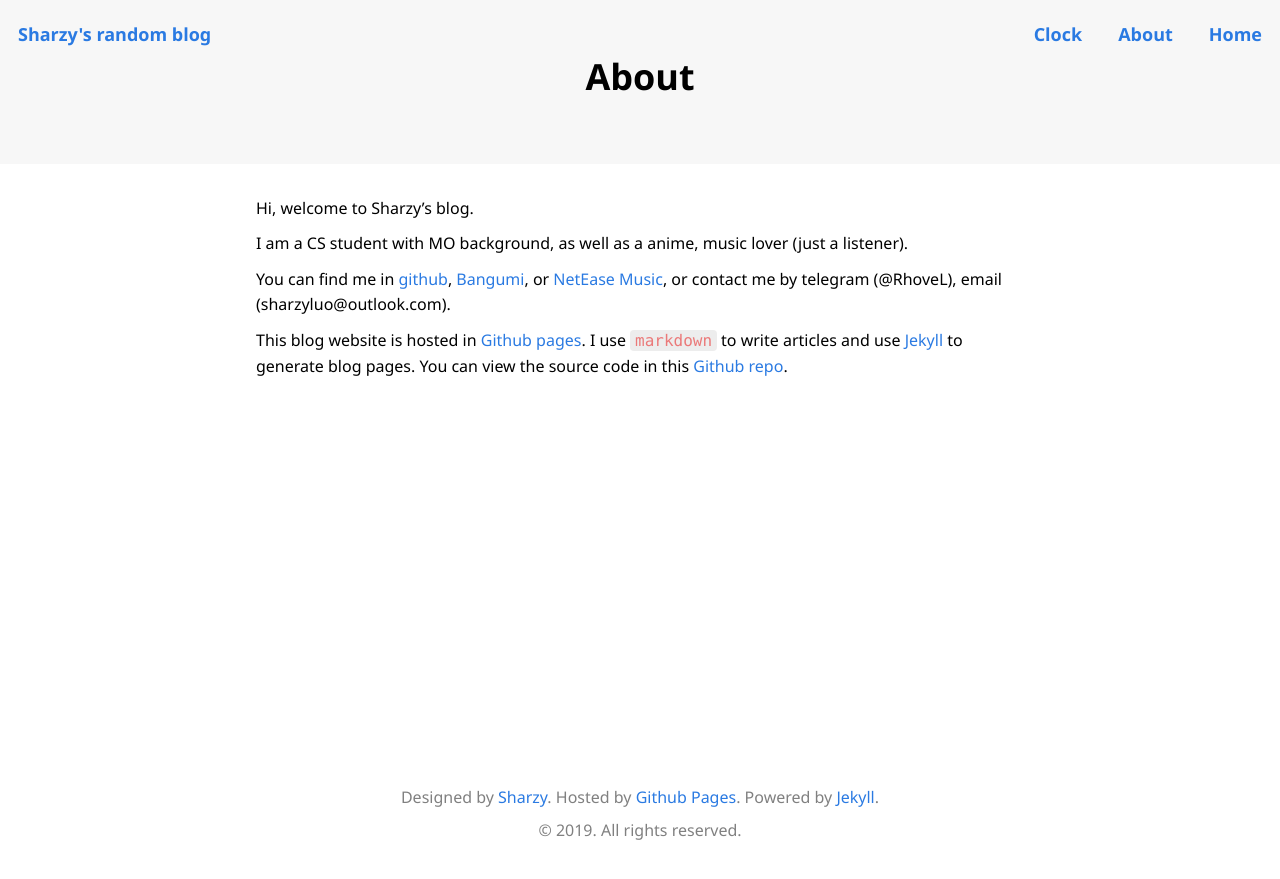
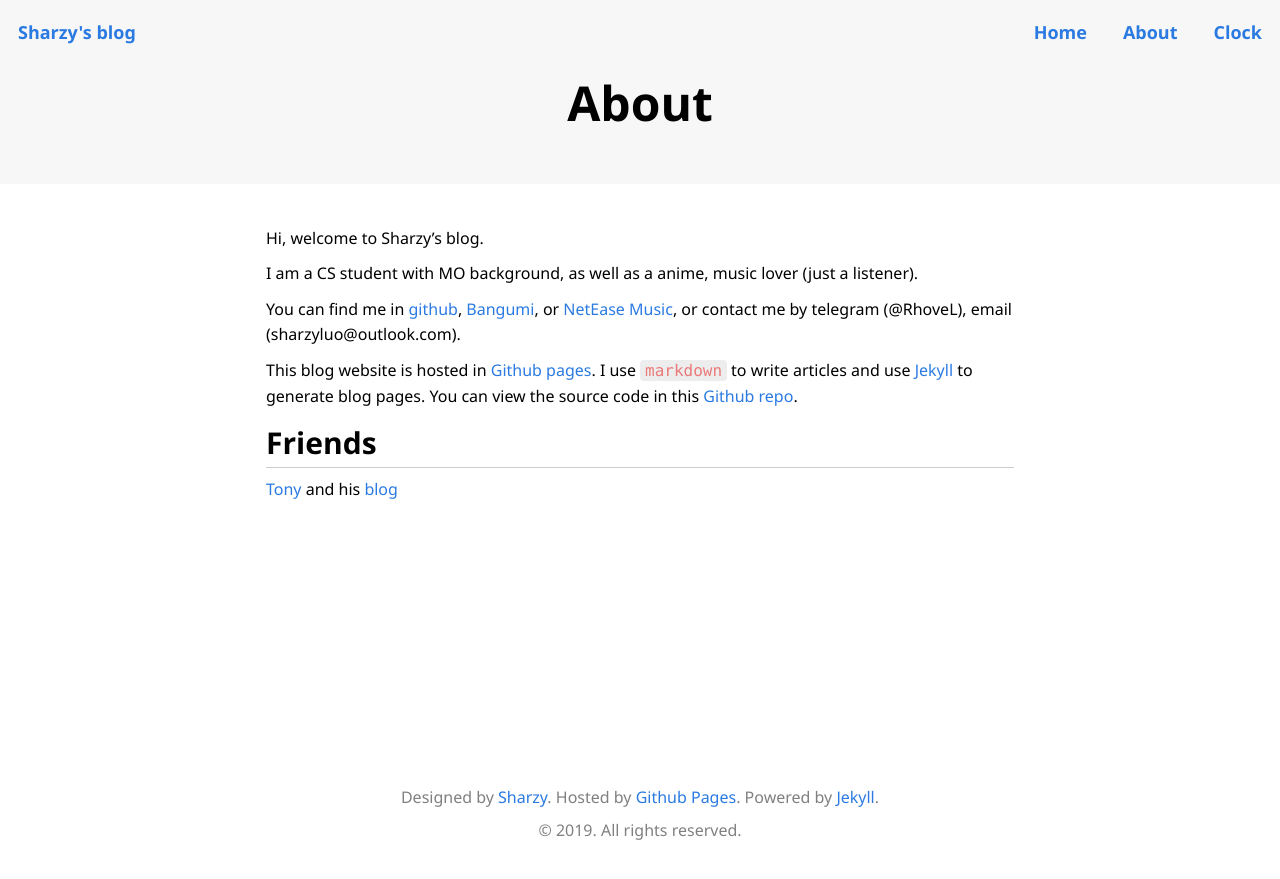
Before and after one commit to SharzyL/SharzyL.github.io, a Jekyll site: the page built from about.md, in a window 1280 px wide. Shown: the top 879 px of the page. Built offline with Jekyll 4.4.1, drawn with Linux system fonts in a browser that asks for light colours.

Commit message:
naive mobile device adaption

```diff
--- a/_includes/nav.html
+++ b/_includes/nav.html
@@ -1,15 +1,17 @@
 <div class="header">
-    <nav>
-        <a href="/" style="float: left">Sharzy's random blog</a>
+    <div role="navigation" class="nav">
+        <div style="flex: 1;">
+            <a href="/"  class="main-nav">Sharzy's blog</a>
+        </div>
         <a href="/">Home</a>
         <a href="/about">About</a>
         <a href="/clock/clock.html">Clock</a>
-    </nav>
+    </div>
     <div class="banner">
-        <h1>
+        <h1 class = "main-title">
             {{ page.title }}
         </h1>
-        <p style="font-size: .8em">
+        <p>
             {{ page.subtitle }} {{ page.date | date_to_string: "ordinal", "US" }}
         </p>
     </div>
--- a/_layouts/post.html
+++ b/_layouts/post.html
@@ -2,6 +2,6 @@
 layout: default
 ---
 
-<article class="post-text">
+<article class="main-text">
     {{ content }}
 </article>
--- a/about.md
+++ b/about.md
@@ -15,3 +15,7 @@
 This blog website is hosted in [Github pages](https://pages.github.com).
 I use `markdown` to write articles and use [Jekyll](https://jekyllrb.com) to generate blog pages.
 You can view the source code in this [Github repo](https://github.com/SharzyL/SharzyL.github.io).
+
+## Friends
+
+[Tony](https://github.com/fengtony686) and his [blog](https://fengtony686.github.io/about/)
--- a/assets/css/home.css
+++ b/assets/css/home.css
@@ -2,6 +2,7 @@
     margin: 0;
     font-family: Segoe UI, serif;
     box-sizing: border-box;
+    font-size: 16px;
 }
 
 a {
@@ -58,17 +59,21 @@
     text-decoration: underline;
 }
 
-nav {
-    position: absolute;
-    width: 100%;
-    top: 2px;
-}
-
-nav > a {
-    float: right;
+.nav a {
     padding: 1em;
     font-size: large;
     font-weight: bold;
+}
+
+.nav > div {
+    display: flex;
+    align-items: center;
+    justify-content: left;
+}
+
+.main-nav {
+    font-size: 1.2em;
+    line-height: 100%;
 }
 
 body {
@@ -78,13 +83,20 @@
     flex-flow: column;
 }
 
+.nav {
+    display: flex;
+}
+
 .header {
     background-color: #f7f7f7;
-    padding: 3em 0;
+    padding-bottom: 2em;
+}
+
+.main-title {
+    font-size: 48px;
 }
 
 .banner {
-    font-size: 1.5em;
     background-color: #f7f7f7;
     text-align: center;
 }
@@ -100,15 +112,8 @@
     width: 60%;
 }
 
-@media (max-width: 50em) {
-    .main {
-
-    }
-}
-
-.posts-index {
-    /*flex: 1;*/
-    margin: 10px;
+.main-text {
+    padding: 10px;
     width: 60vw;
 }
 
@@ -139,3 +144,30 @@
     padding : 3em 20vw;
     color: #808080;
 }
+
+
+@media (max-width: 600px) {
+    * {
+        font-size: 14px;
+    }
+
+    .main-text {
+        width: 100vw;
+    }
+
+    .main-title {
+        font-size: 32px;
+    }
+
+    h1 {
+        font-size: 32px;
+    }
+
+    footer {
+        padding: 1em 2em;
+    }
+
+    .main-nav {
+        visibility: hidden;
+    }
+}
--- a/index.html
+++ b/index.html
@@ -3,7 +3,7 @@
 title: Sharzy's random blog
 subtitle: Randomly record my random things.
 ---
-<div class="posts-index">
+<div class="main-text">
     <h1>
         Posts
     </h1>
```
